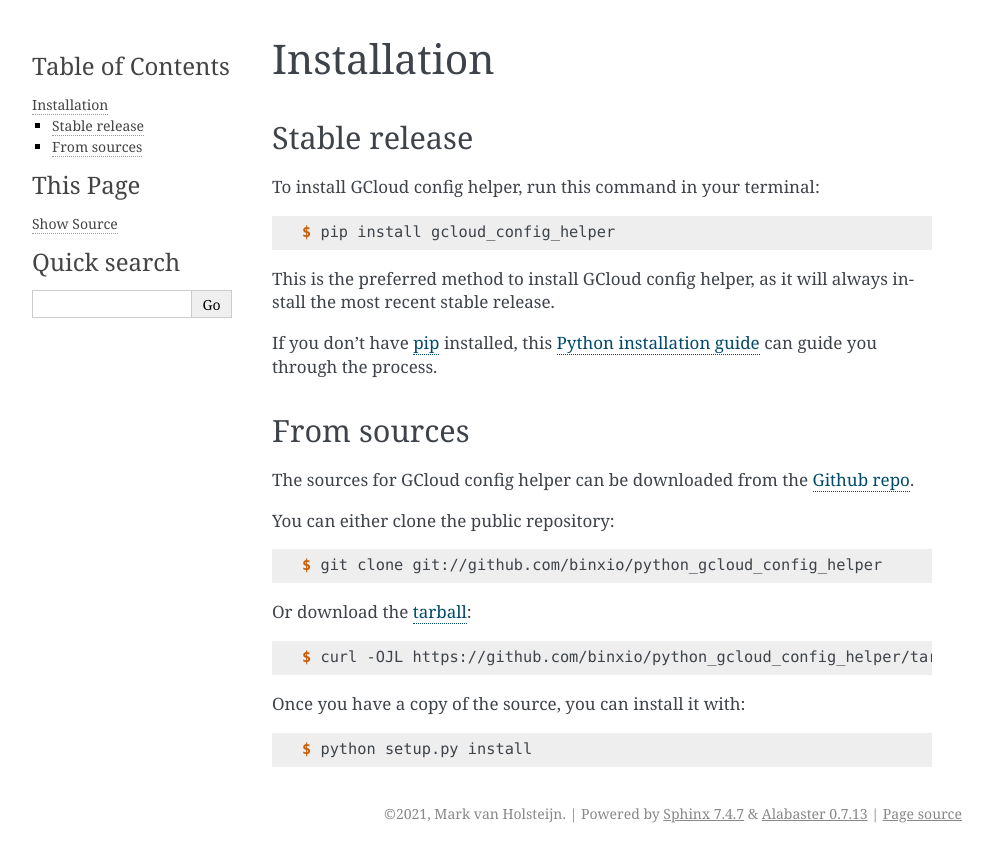
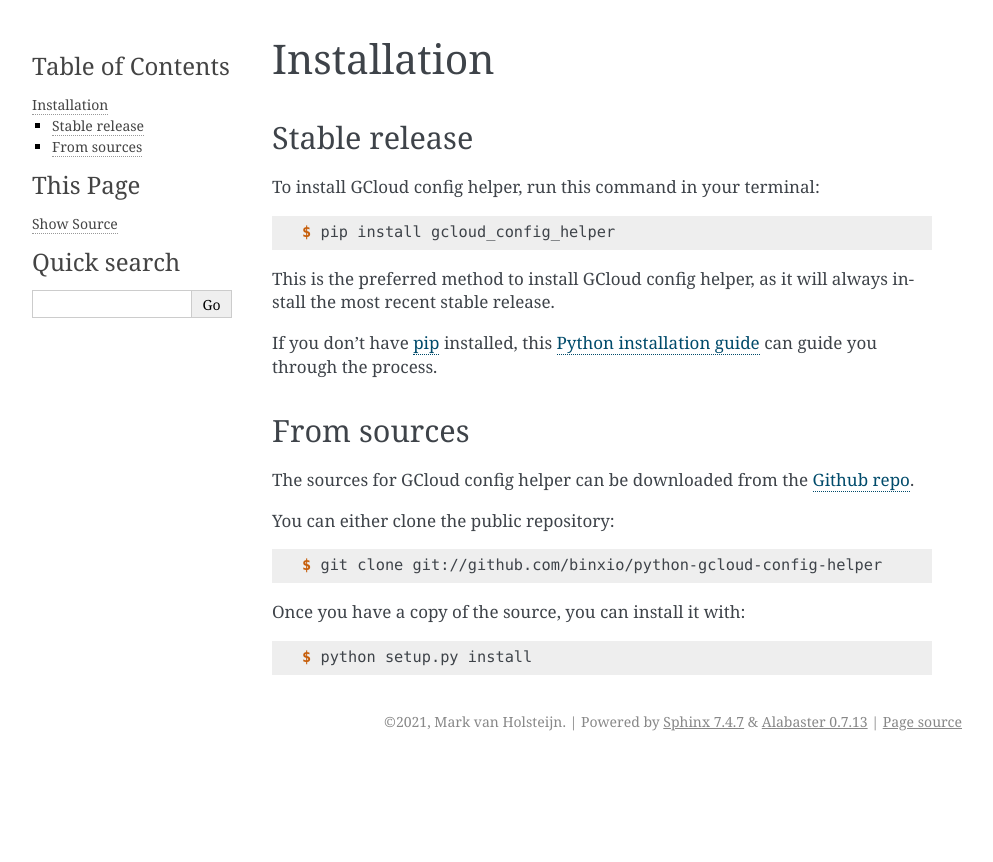
Before and after one commit to binxio/python-gcloud-config-helper, a Sphinx documentation site: the page built from docs/installation.rst, in a window 1280 px wide. Shown: the top 862 px of the page, without its empty margins (148-1141 px from the left). Built offline with Sphinx 7.4.7, drawn with Linux system fonts in a browser that asks for light colours; pages that are not in the unit, such as notebooks, are missing from menus.

Commit message:
corrected references

```diff
--- a/CONTRIBUTING.rst
+++ b/CONTRIBUTING.rst
@@ -15,7 +15,7 @@
 Report Bugs
 ~~~~~~~~~~~
 
-Report bugs at https://github.com/binxio/python_gcloud_config_helper/issues.
+Report bugs at https://github.com/binxio/python-gcloud-config-helper/issues.
 
 If you are reporting a bug, please include:
 
@@ -45,7 +45,7 @@
 Submit Feedback
 ~~~~~~~~~~~~~~~
 
-The best way to send feedback is to file an issue at https://github.com/binxio/python_gcloud_config_helper/issues.
+The best way to send feedback is to file an issue at https://github.com/binxio/python-gcloud-config-helper/issues.
 
 If you are proposing a feature:
 
@@ -103,7 +103,7 @@
    your new functionality into a function with a docstring, and add the
    feature to the list in README.rst.
 3. The pull request should work for Python 3.5, 3.6, 3.7 and 3.8, and for PyPy. Check
-   https://travis-ci.com/binxio/python_gcloud_config_helper/pull_requests
+   https://travis-ci.com/binxio/python-gcloud-config-helper/pull_requests
    and make sure that the tests pass for all supported Python versions.
 
 Tips
--- a/docs/installation.rst
+++ b/docs/installation.rst
@@ -32,13 +32,8 @@
 
 .. code-block:: console
 
-    $ git clone git://github.com/binxio/python_gcloud_config_helper
+    $ git clone git://github.com/binxio/python-gcloud-config-helper
 
-Or download the `tarball`_:
-
-.. code-block:: console
-
-    $ curl -OJL https://github.com/binxio/python_gcloud_config_helper/tarball/master
 
 Once you have a copy of the source, you can install it with:
 
@@ -48,4 +43,3 @@
 
 
 .. _Github repo: https://github.com/binxio/python_gcloud_config_helper
-.. _tarball: https://github.com/binxio/python_gcloud_config_helper/tarball/master
```
